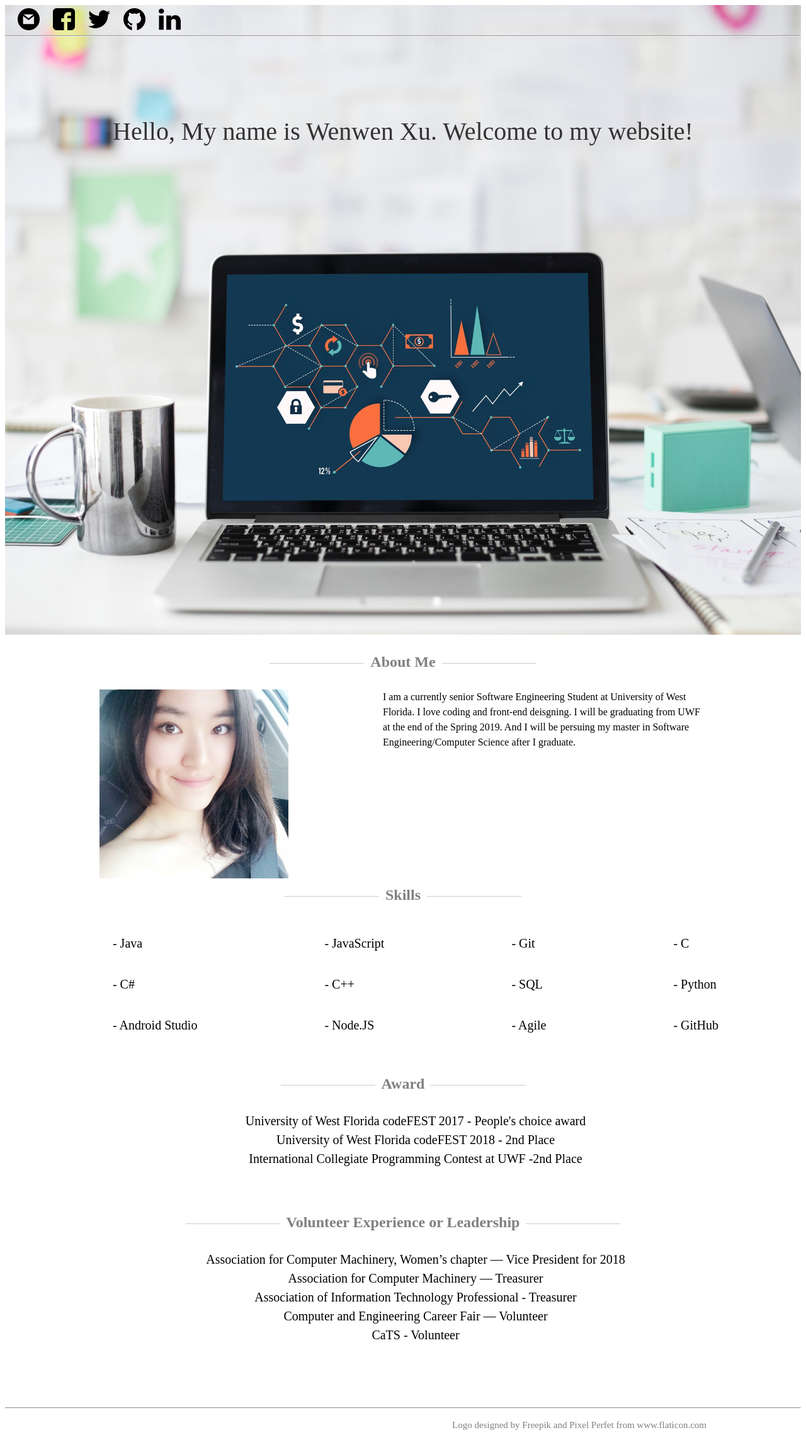
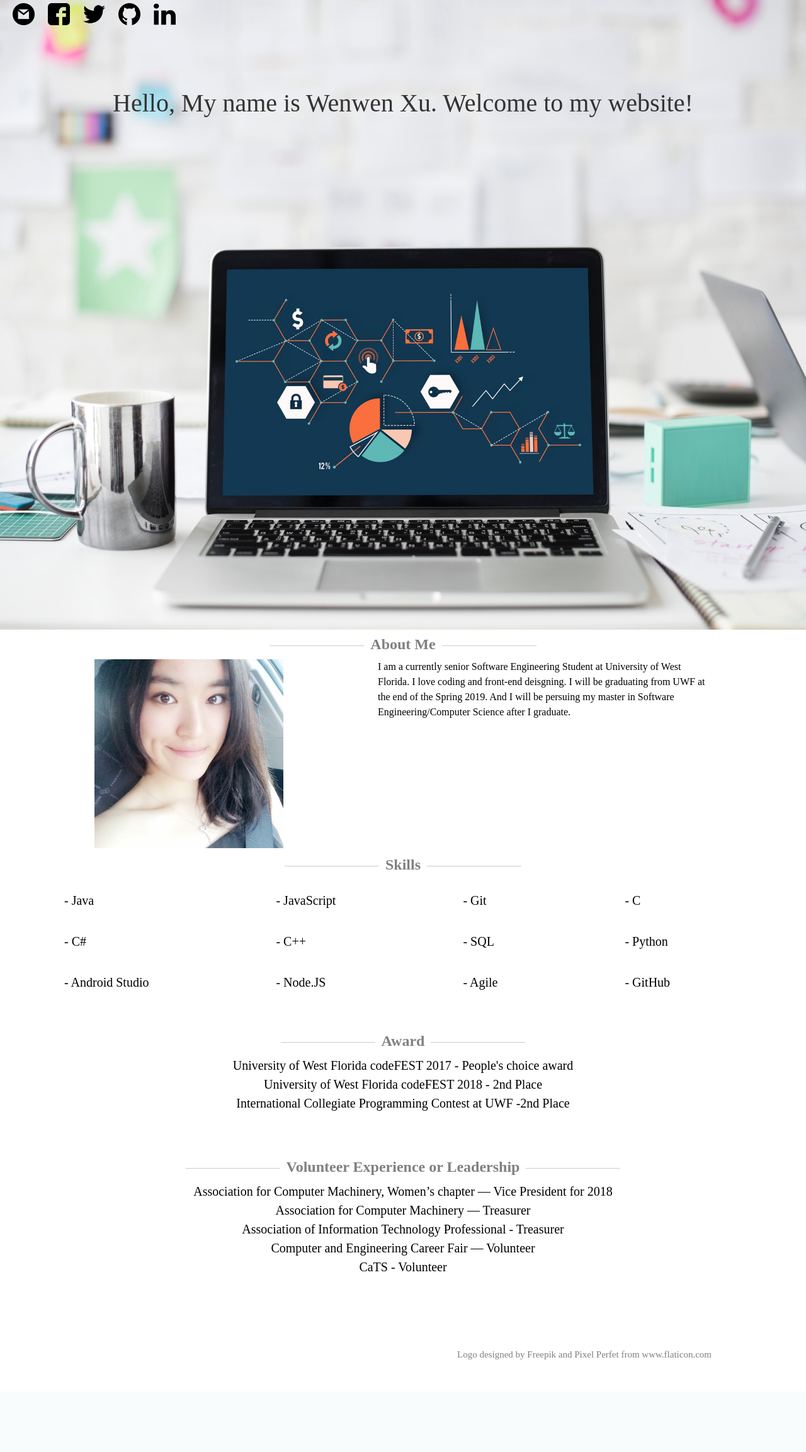
Before and after one commit to wenxu2/portfolio, a PHP site: page / in a window 1280 px wide. Shown: the whole page at 63% size. After the commit the page ends 2159 px from the top, so only its background shows below. Run offline with PHP 8.4, Linux system fonts and the light colour scheme.

Commit message:
git ride of border

```diff
--- a/css/style.css
+++ b/css/style.css
@@ -115,3 +115,9 @@ p{
     text-size-adjust: 15px;
     font-size: 15px;
 }
+* {
+    border: 0px solid #eee;
+    margin: 0;
+    padding: 0;
+    list-style: none;
+}
```
